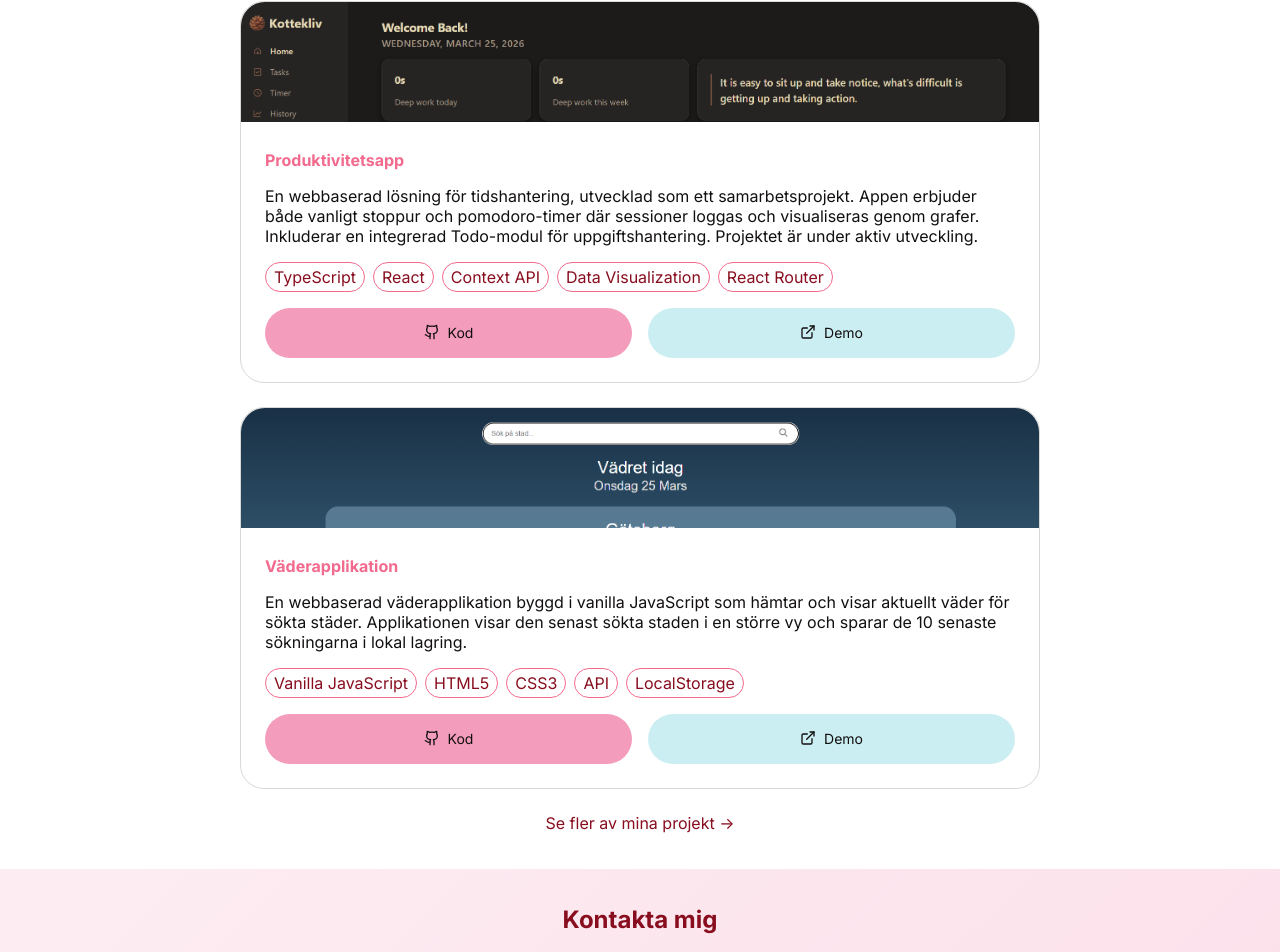
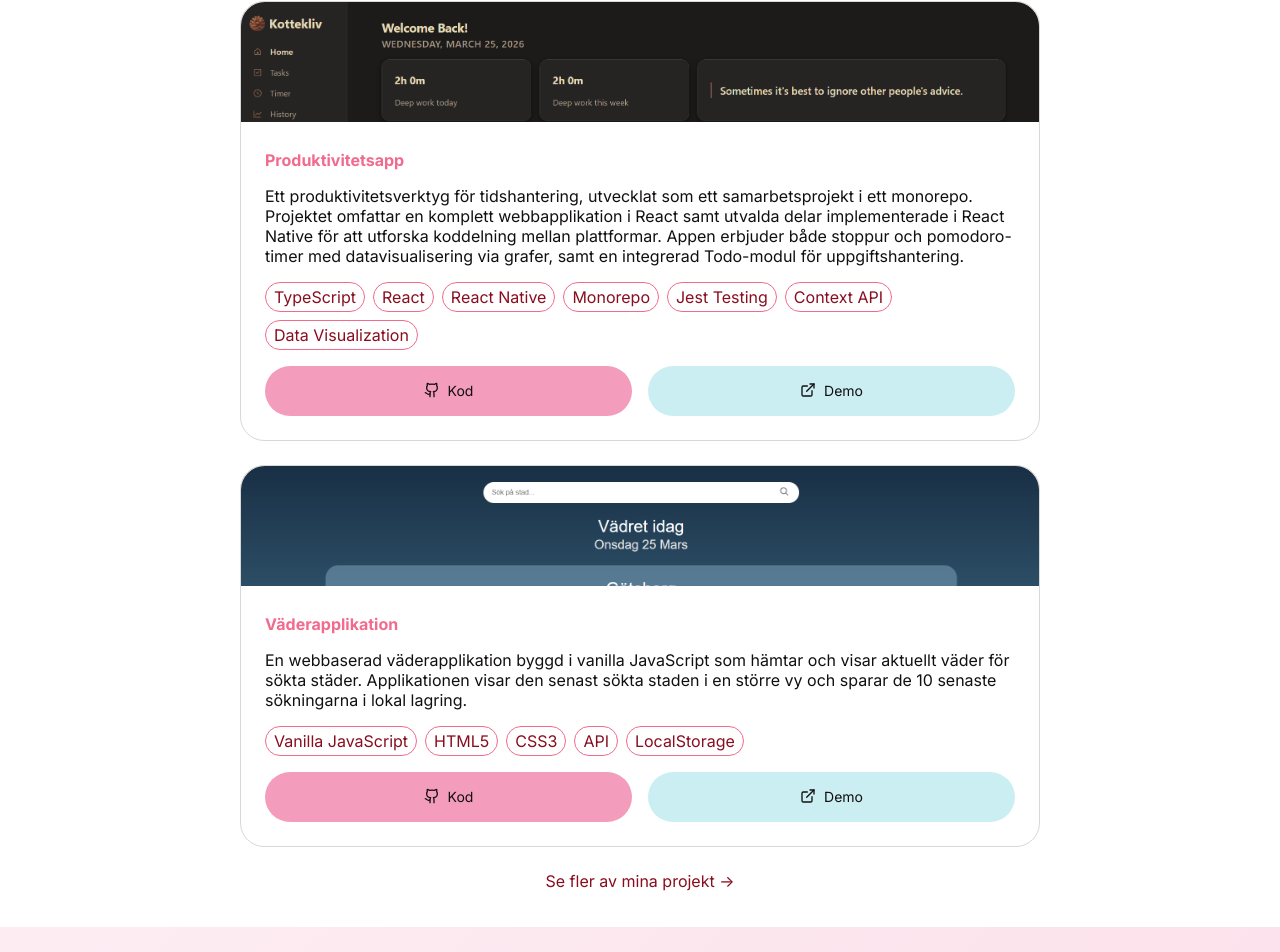
Before and after one commit to vczarnotta/portfolio, a React (Vite) app: page / in a window 1280 px wide. Shown: the part 1612-2564 px from the top of the page. Built offline with nearby package versions, Linux system fonts and the light colour scheme.

Commit message:
bytt ut preview bilder och uppdaterat beskrivning för kottekliv

```diff
--- a/src/sections/ProjectsSection/ProjectsSection.tsx
+++ b/src/sections/ProjectsSection/ProjectsSection.tsx
@@ -10,8 +10,8 @@ export default function ProjectsSection() {
       <h2>Utvalda Projekt</h2>
       <ProjectCard
         title="Produktivitetsapp"
-        description="En webbaserad lösning för tidshantering, utvecklad som ett samarbetsprojekt. Appen erbjuder både vanligt stoppur och pomodoro-timer där sessioner loggas och visualiseras genom grafer. Inkluderar en integrerad Todo-modul för uppgiftshantering. Projektet är under aktiv utveckling."
-        skills={["TypeScript", "React", "Context API", "Data Visualization", "React Router"]}
+        description="Ett produktivitetsverktyg för tidshantering, utvecklat som ett samarbetsprojekt i ett monorepo. Projektet omfattar en komplett webbapplikation i React samt utvalda delar implementerade i React Native för att utforska koddelning mellan plattformar. Appen erbjuder både stoppur och pomodoro-timer med datavisualisering via grafer, samt en integrerad Todo-modul för uppgiftshantering."
+        skills={["TypeScript", "React", "React Native", "Monorepo", "Jest Testing", "Context API", "Data Visualization"]}
         codeLink="https://github.com/goteborg-1/kottekliv-productivity-app"
         demoLink="https://kottekliv.com/"
         previewImg={{link: kotteklivImg, alt: "Kottekliv website preview"}}
```
Also changed, not shown: src/assets/kottekliv_preview.png, src/assets/weatherapp_preview.png.
